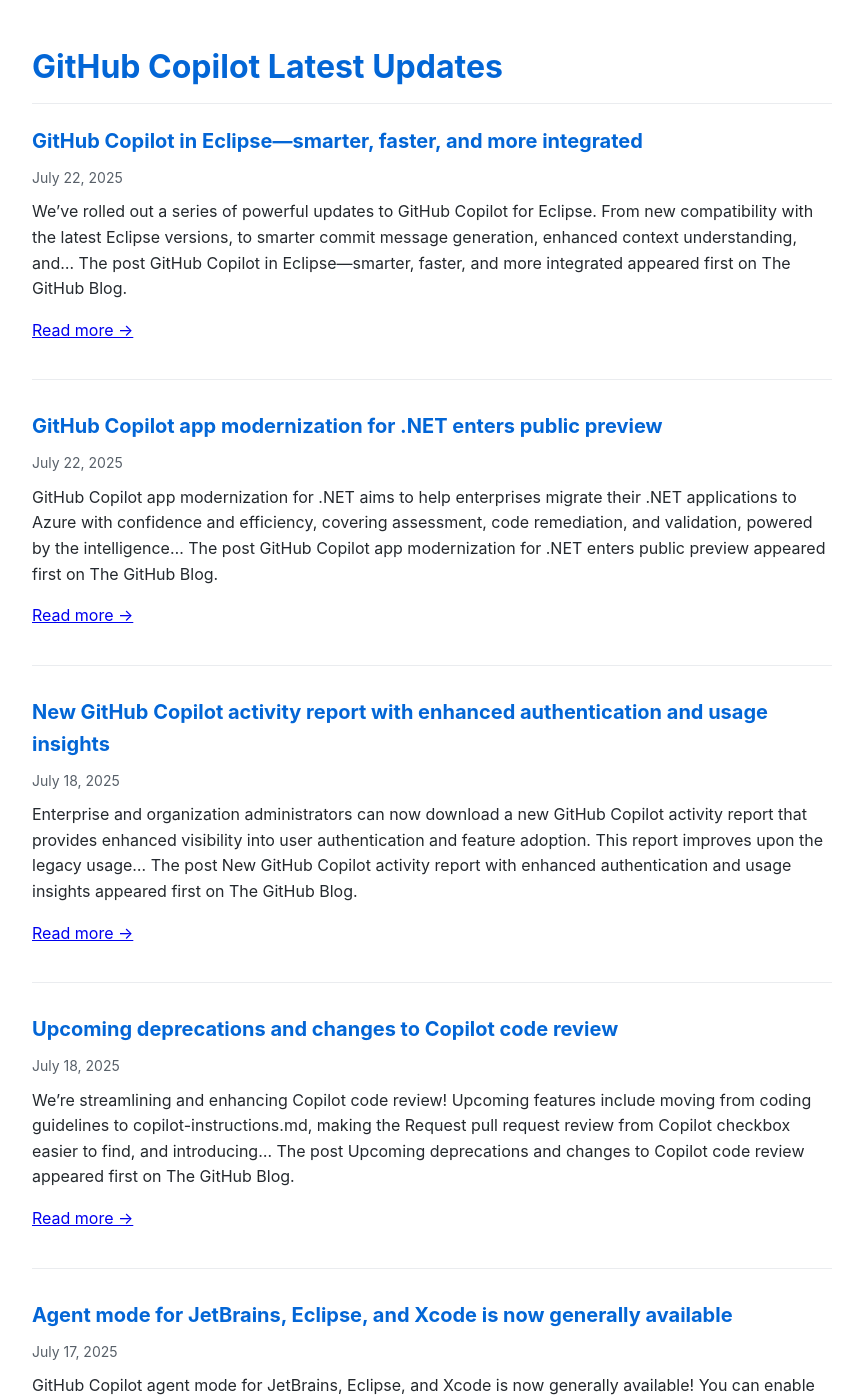
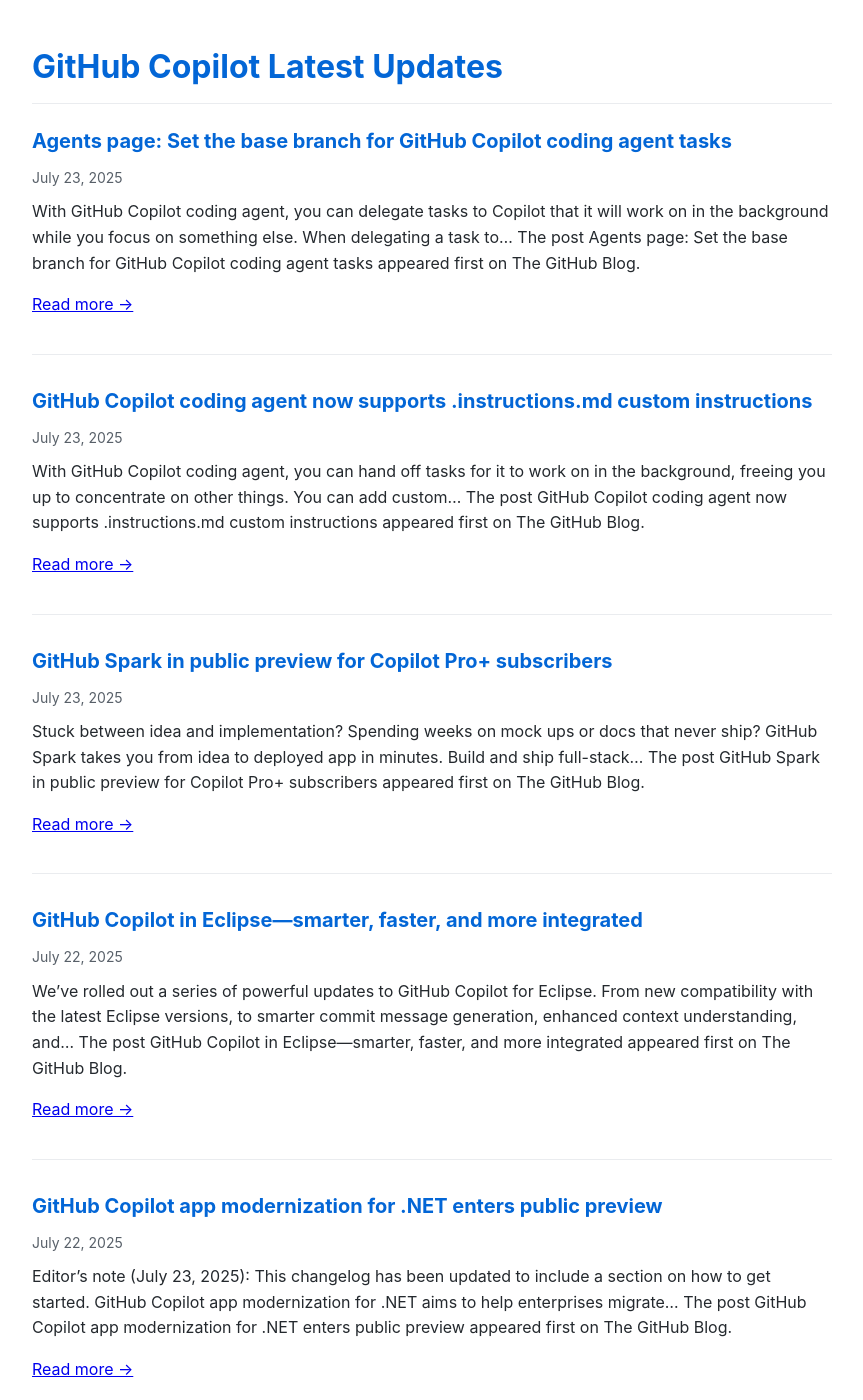
Before and after one commit to Oregand/oregand.github.io, a Jekyll site: the page copilot-feed.html, which Jekyll copies as it is, in a window 1280 px wide and 1400 px high. Shown: the whole window, without its empty margins (208-1071 px from the left). Built offline with Jekyll 4.4.1, drawn with Linux system fonts in a browser that asks for light colours; some of the changed text lies outside the part shown.

Commit message:
Update RSS feed

```diff
--- a/copilot-feed.html
+++ b/copilot-feed.html
@@ -65,6 +65,45 @@
 
   <div class="feed-item">
     <div class="feed-title">
+      <a href="https://github.blog/changelog/2025-07-23-agents-page-set-the-base-branch-for-github-copilot-coding-agent-tasks" target="_blank">Agents page: Set the base branch for GitHub Copilot coding agent tasks</a>
+    </div>
+    <div class="feed-date">July 23, 2025</div>
+    <div class="feed-description">
+      With GitHub Copilot coding agent, you can delegate tasks to Copilot that it will work on in the background while you focus on something else. When delegating a task to&#8230;
+The post Agents page: Set the base branch for GitHub Copilot coding agent tasks appeared first on The GitHub Blog.
+
+      <p><a href="https://github.blog/changelog/2025-07-23-agents-page-set-the-base-branch-for-github-copilot-coding-agent-tasks" target="_blank">Read more →</a></p>
+    </div>
+  </div>
+
+  <div class="feed-item">
+    <div class="feed-title">
+      <a href="https://github.blog/changelog/2025-07-23-github-copilot-coding-agent-now-supports-instructions-md-custom-instructions" target="_blank">GitHub Copilot coding agent now supports .instructions.md custom instructions</a>
+    </div>
+    <div class="feed-date">July 23, 2025</div>
+    <div class="feed-description">
+      With GitHub Copilot coding agent, you can hand off tasks for it to work on in the background, freeing you up to concentrate on other things. You can add custom&#8230;
+The post GitHub Copilot coding agent now supports .instructions.md custom instructions appeared first on The GitHub Blog.
+
+      <p><a href="https://github.blog/changelog/2025-07-23-github-copilot-coding-agent-now-supports-instructions-md-custom-instructions" target="_blank">Read more →</a></p>
+    </div>
+  </div>
+
+  <div class="feed-item">
+    <div class="feed-title">
+      <a href="https://github.blog/changelog/2025-07-23-github-spark-in-public-preview-for-copilot-pro-subscribers" target="_blank">GitHub Spark in public preview for Copilot Pro+ subscribers</a>
+    </div>
+    <div class="feed-date">July 23, 2025</div>
+    <div class="feed-description">
+      Stuck between idea and implementation? Spending weeks on mock ups or docs that never ship? GitHub Spark takes you from idea to deployed app in minutes. Build and ship full-stack&#8230;
+The post GitHub Spark in public preview for Copilot Pro+ subscribers appeared first on The GitHub Blog.
+
+      <p><a href="https://github.blog/changelog/2025-07-23-github-spark-in-public-preview-for-copilot-pro-subscribers" target="_blank">Read more →</a></p>
+    </div>
+  </div>
+
+  <div class="feed-item">
+    <div class="feed-title">
       <a href="https://github.blog/changelog/2025-07-22-github-copilot-in-eclipse-smarter-faster-and-more-integrated" target="_blank">GitHub Copilot in Eclipse—smarter, faster, and more integrated</a>
     </div>
     <div class="feed-date">July 22, 2025</div>
@@ -82,7 +121,7 @@ The post GitHub Copilot in Eclipse—smarter, faster, and more integrated appear
     </div>
     <div class="feed-date">July 22, 2025</div>
     <div class="feed-description">
-      GitHub Copilot app modernization for .NET aims to help enterprises migrate their .NET applications to Azure with confidence and efficiency, covering assessment, code remediation, and validation, powered by the intelligence&#8230;
+      Editor&#8217;s note (July 23, 2025): This changelog has been updated to include a section on how to get started. GitHub Copilot app modernization for .NET aims to help enterprises migrate&#8230;
 The post GitHub Copilot app modernization for .NET enters public preview appeared first on The GitHub Blog.
 
       <p><a href="https://github.blog/changelog/2025-07-21-github-copilot-app-modernization-for-net-enters-public-preview" target="_blank">Read more →</a></p>
@@ -154,47 +193,8 @@ The post Configure internet access for Copilot coding agent appeared first on Th
     </div>
   </div>
 
-  <div class="feed-item">
-    <div class="feed-title">
-      <a href="https://github.blog/changelog/2025-07-15-github-copilot-in-vs-code-june-release-v1-102" target="_blank">GitHub Copilot in VS Code June release (v1.102)</a>
-    </div>
-    <div class="feed-date">July 16, 2025</div>
-    <div class="feed-description">
-      The June 2025 release of Visual Studio Code (v1.102) became available on July 9, 2025. This update includes: Making Model Context Protocol (MCP) support generally available An open-sourced Copilot Chat&#8230;
-The post GitHub Copilot in VS Code June release (v1.102) appeared first on The GitHub Blog.
-
-      <p><a href="https://github.blog/changelog/2025-07-15-github-copilot-in-vs-code-june-release-v1-102" target="_blank">Read more →</a></p>
-    </div>
-  </div>
-
-  <div class="feed-item">
-    <div class="feed-title">
-      <a href="https://github.blog/changelog/2025-07-15-social-login-with-google-is-now-generally-available" target="_blank">Social login with Google is now generally available</a>
-    </div>
-    <div class="feed-date">July 15, 2025</div>
-    <div class="feed-description">
-      GitHub now supports social login with Google! You can now signup for a new GitHub account with your trusted Google social credentials in just a few clicks. You can also&#8230;
-The post Social login with Google is now generally available appeared first on The GitHub Blog.
-
-      <p><a href="https://github.blog/changelog/2025-07-15-social-login-with-google-is-now-generally-available" target="_blank">Read more →</a></p>
-    </div>
-  </div>
-
-  <div class="feed-item">
-    <div class="feed-title">
-      <a href="https://github.blog/changelog/2025-07-14-model-context-protocol-mcp-support-in-vs-code-is-generally-available" target="_blank">Model Context Protocol (MCP) support in VS Code is generally available</a>
-    </div>
-    <div class="feed-date">July 14, 2025</div>
-    <div class="feed-description">
-      You can now use Model Context Protocol (MCP) with GitHub Copilot in VS Code in production environments. MCP enables GitHub Copilot to access external tools and data sources, making your&#8230;
-The post Model Context Protocol (MCP) support in VS Code is generally available appeared first on The GitHub Blog.
-
-      <p><a href="https://github.blog/changelog/2025-07-14-model-context-protocol-mcp-support-in-vs-code-is-generally-available" target="_blank">Read more →</a></p>
-    </div>
-  </div>
-
   <div class="update-info">
-    Feed last updated: July 23, 2025 at 12:01 PM
+    Feed last updated: July 24, 2025 at 12:02 AM
   </div>
 </body>
 </html>
```
